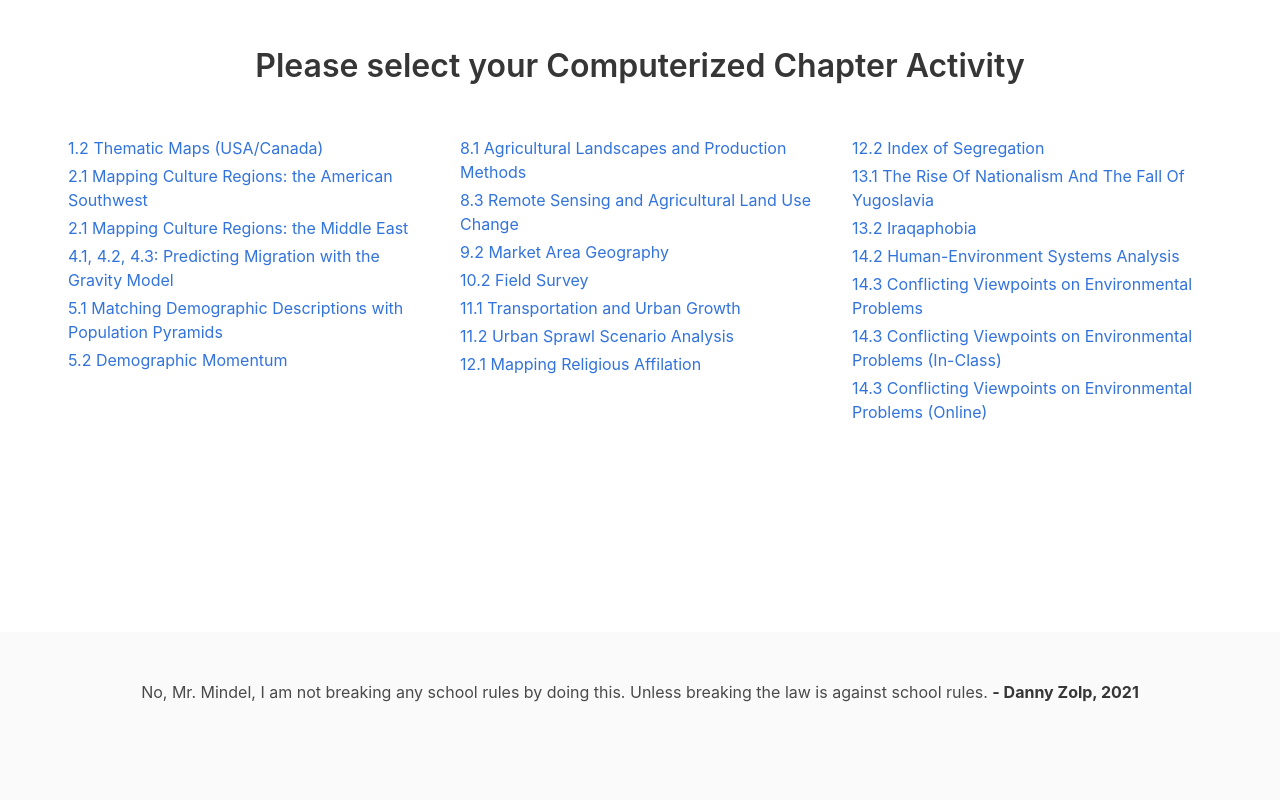
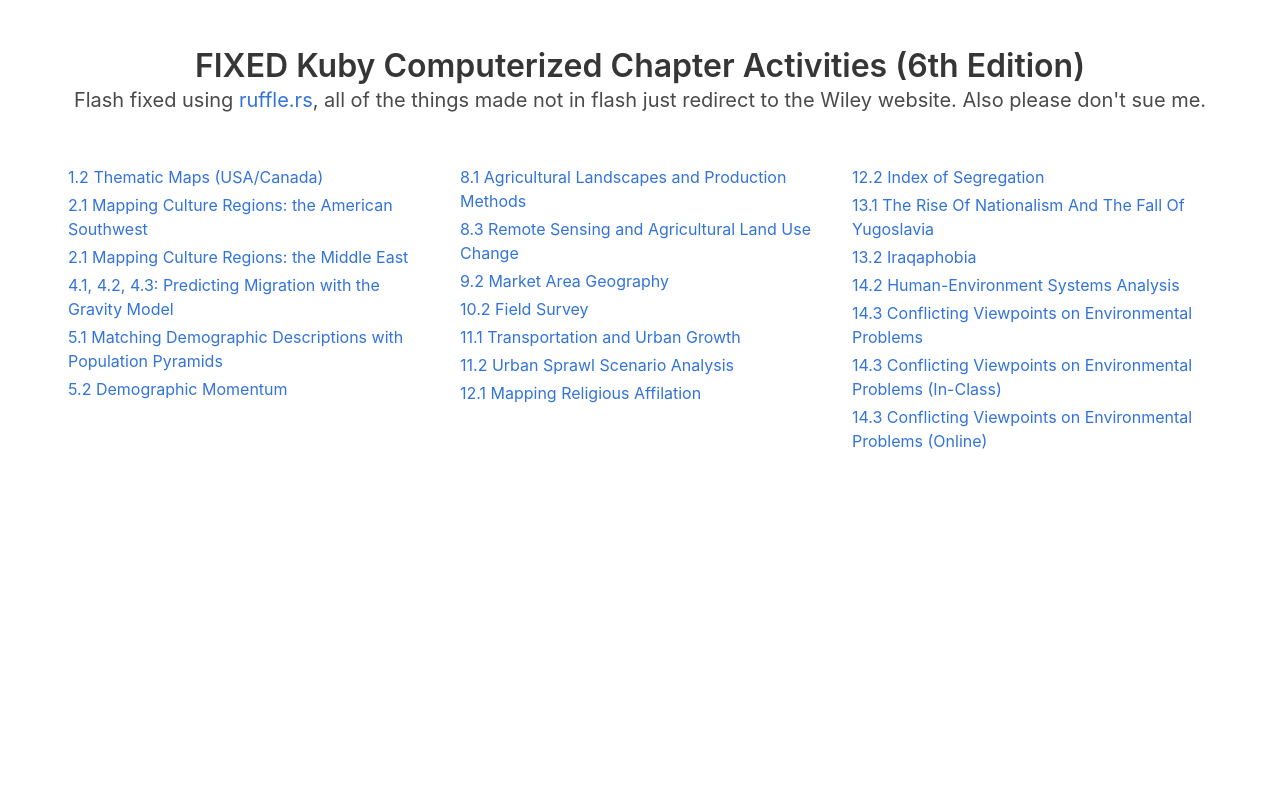
Before and after one commit to DannyZolp/Kuby-Activities, a website: page index.html in a window 1280 px wide. Drawn offline with Linux system fonts and the light colour scheme.

Commit message:
Update index.html

```diff
--- a/index.html
+++ b/index.html
@@ -8,7 +8,14 @@
   </head>
   <body>
     <header class="header has-text-centered mt-6">
-      <h1 class="title">Please select your Computerized Chapter Activity</h1>
+      <h1 class="title">
+        FIXED Kuby Computerized Chapter Activities (6th Edition)
+      </h1>
+      <h2 class="subtitle">
+        Flash fixed using <a href="https://ruffle.rs/">ruffle.rs</a>, all of the
+        things made not in flash just redirect to the Wiley website. Also please
+        don't sue me.
+      </h2>
     </header>
     <section class="container mt-6">
       <div class="columns">
@@ -120,14 +127,5 @@
         </ul>
       </div>
     </section>
-    <footer class="footer" style="bottom: 0; position: absolute; width: 100%">
-      <div class="content has-text-centered">
-        <p>
-          No, Mr. Mindel, I am not breaking any school rules by doing this.
-          Unless breaking the law is against school rules.
-          <strong>- Danny Zolp, 2021</strong>
-        </p>
-      </div>
-    </footer>
   </body>
 </html>
```
